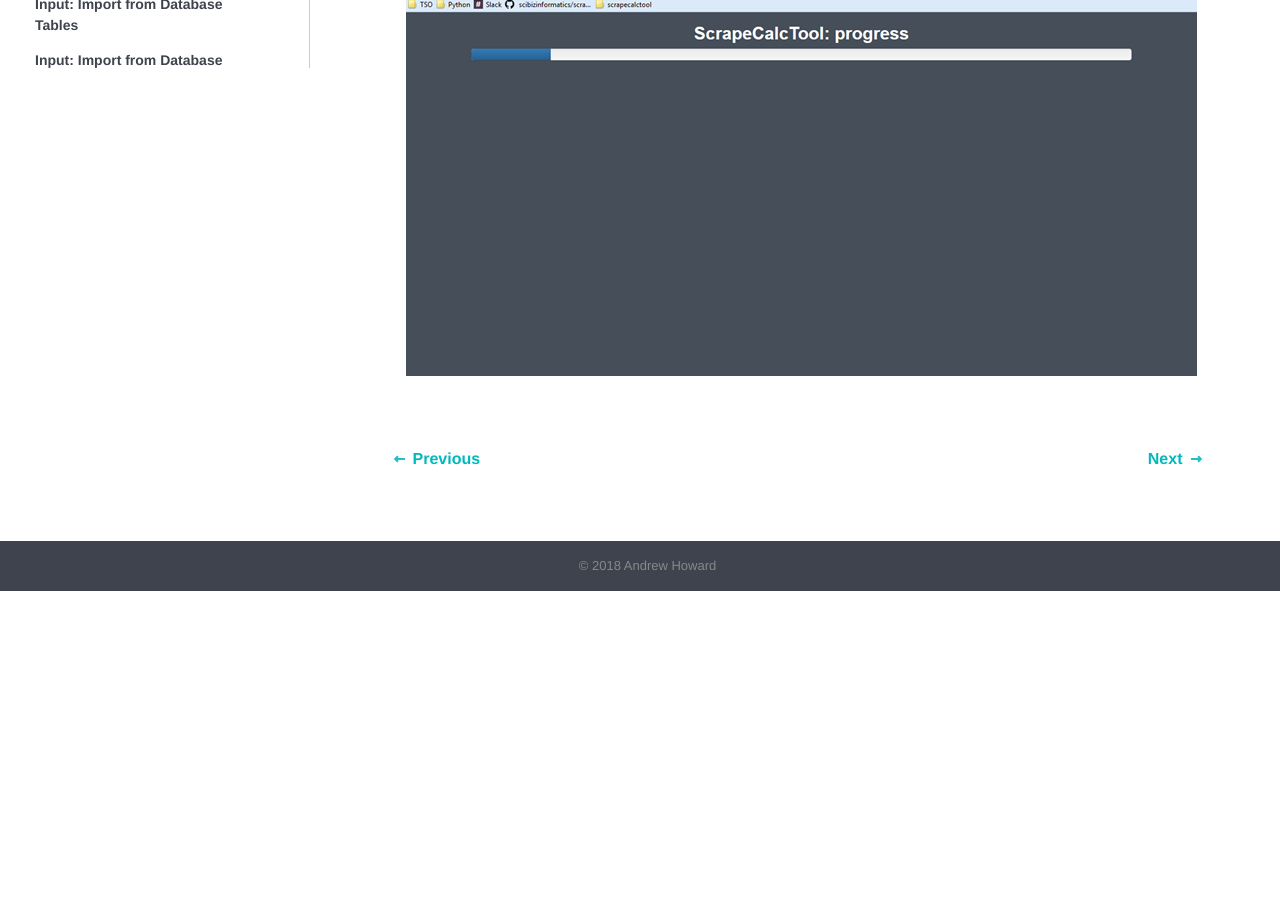
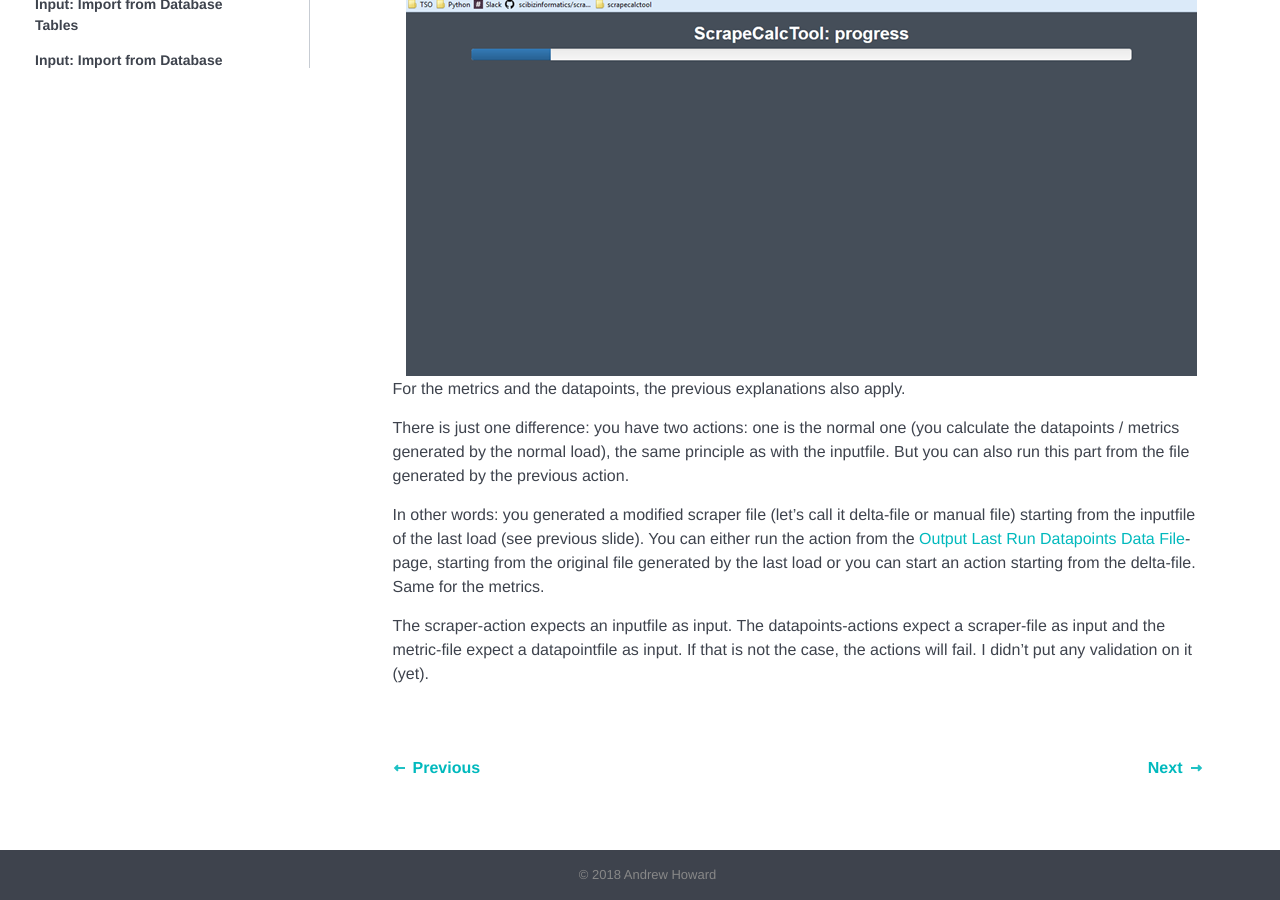
Before and after one commit to tkumpanenko/slides, a Jekyll site: the page built from _tutorials/066.html, in a window 1280 px wide and 900 px high, scrolled down 702 px. Built offline with Jekyll 4.4.1, drawn with Linux system fonts in a browser that asks for light colours; before the commit the page ends 1293 px from its top, so only the background shows below that.

Commit message:
Update from Forestry.io - 066.html

```diff
--- a/_tutorials/066.html
+++ b/_tutorials/066.html
@@ -4,8 +4,14 @@ topic: running-parts-of-the-run
 order: 3
 date: 2018-01-18 19:31:06 +0000
 ---
-
-
 <h4>Manual Running of parts of the script</h4>
 
 <img src="{{site.url}}{{site.baseurl}}/images/066.png" alt="">
+
+<p>For the metrics and the datapoints, the previous explanations also apply. </p>
+
+<p>There is just one difference: you have two actions: one is the normal one (you calculate the datapoints / metrics generated by the normal load), the same principle as with the inputfile. But you can also run this part from the file generated by the previous action.</p>
+
+<p>In other words: you generated a modified scraper file (let’s call it delta-file  or manual file) starting from the inputfile of the last load (see previous slide). You can either run the action from the <a href="http://127.0.0.1:8000/admin/base/output_last_run_datapoints_xls/">Output Last Run Datapoints Data File</a>-page, starting from the original file generated by the last load or you can start an action starting from the delta-file. Same for the metrics.</p>
+
+<p>The scraper-action expects an inputfile as input. The datapoints-actions expect a scraper-file as input and the metric-file expect a datapointfile as input. If that is not the case, the actions will fail. I didn’t put any validation on it (yet).</p>
```
